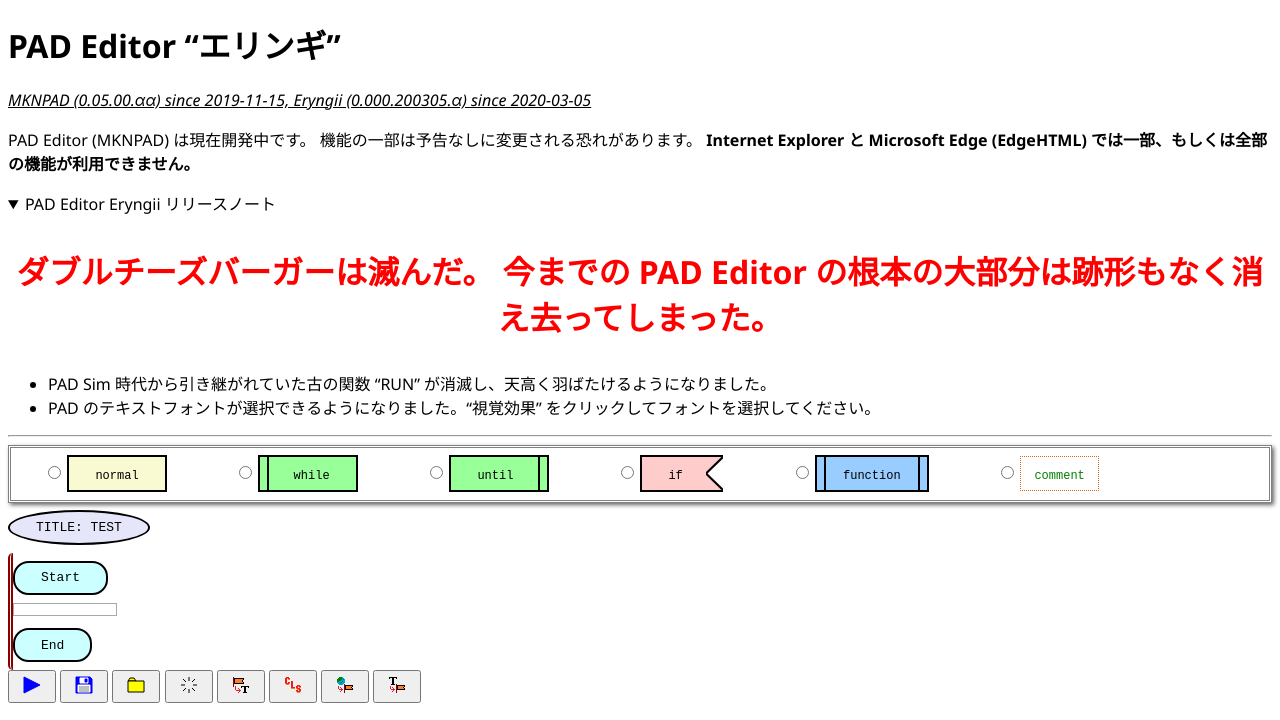
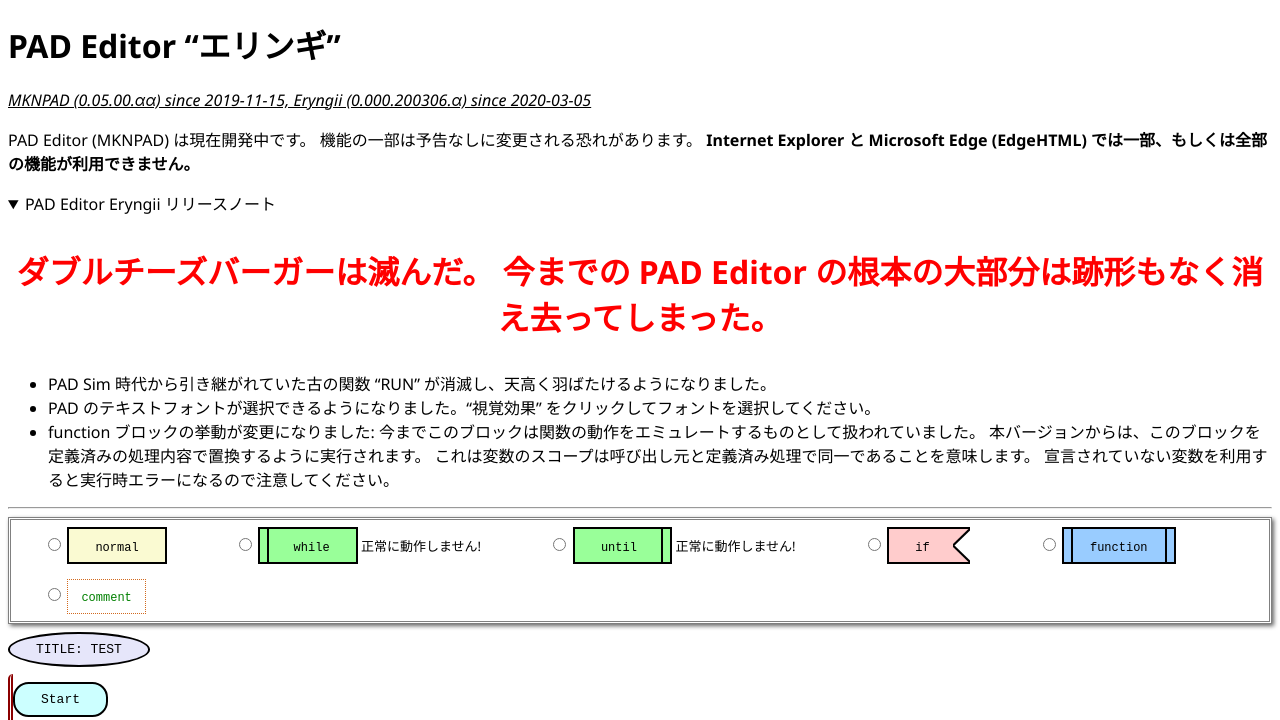
Before and after one commit to KusaReMKN/mknpad, a plain HTML site: page index.html in a window 1280 px wide. Both pictures are taken after a click on the heading "PAD Editor Eryngii リリースノート". Shown: the top 720 px of the page. Drawn offline with nearby package versions, Linux system fonts and the light colour scheme; a web font is replaced by a local one.

Commit message:
[UPD] 現状を記載

```diff
--- a/index.html
+++ b/index.html
@@ -19,7 +19,7 @@
 	<body>
 		<h1>PAD Editor “エリンギ”</h1>
 		<span class="i" style="text-decoration: underline;">
-			MKNPAD (0.05.00.αα) since 2019-11-15, Eryngii (0.000.200305.α) since 2020-03-05
+			MKNPAD (0.05.00.αα) since 2019-11-15, Eryngii (0.000.200306.α) since 2020-03-05
 		</span>
 		<p>
 			PAD Editor (MKNPAD) は現在開発中です。
@@ -38,7 +38,13 @@
 				</li>
 				<li>
 					PAD のテキストフォントが選択できるようになりました。“視覚効果” をクリックしてフォントを選択してください。
-
+				</li>
+				<li>
+					function ブロックの挙動が変更になりました:
+					今までこのブロックは関数の動作をエミュレートするものとして扱われていました。
+					本バージョンからは、このブロックを定義済みの処理内容で置換するように実行されます。
+					これは変数のスコープは呼び出し元と定義済み処理で同一であることを意味します。
+					宣言されていない変数を利用すると実行時エラーになるので注意してください。
 				</li>
 			</ul>
 		</details>
@@ -52,10 +58,12 @@
 			<label class="BlockPaletteItem">
 				<input type="radio" name="mode" onclick="document.getElementById('blktype').value = 'while'">
 				<div class="WhlBlk_"><code>&nbsp;while</code></div>
+				正常に動作しません!
 			</label>
 			<label class="BlockPaletteItem">
 				<input type="radio" name="mode" onclick="document.getElementById('blktype').value = 'until'">
 				<div class="DowBlk_"><code>until&nbsp;</code></div>
+				正常に動作しません!
 			</label>
 			<label class="BlockPaletteItem">
 				<input type="radio" name="mode" onclick="document.getElementById('blktype').value = 'if'">
```
